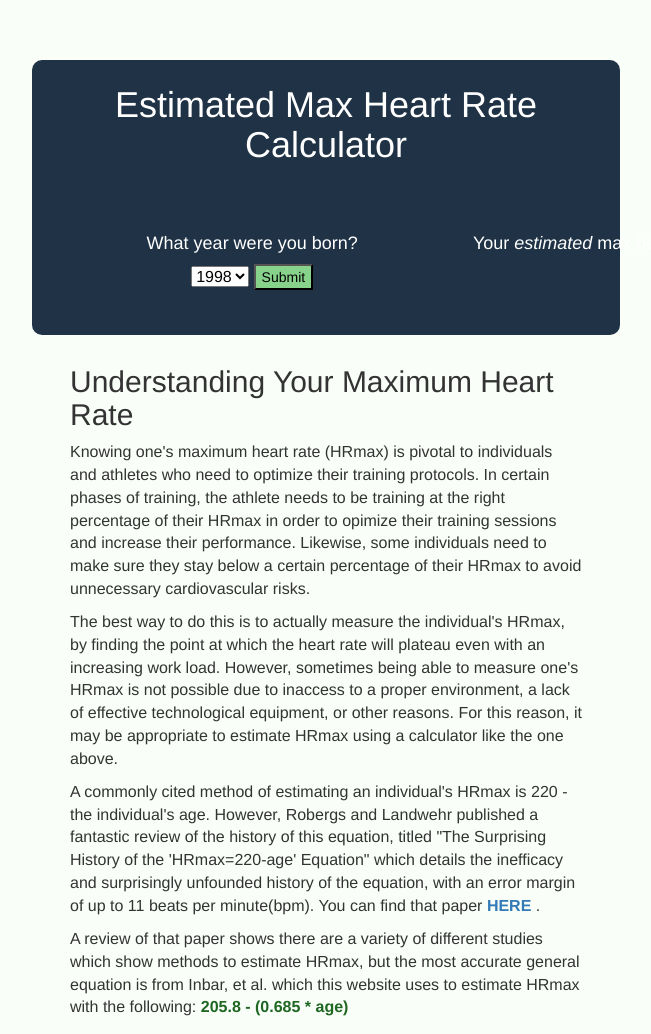
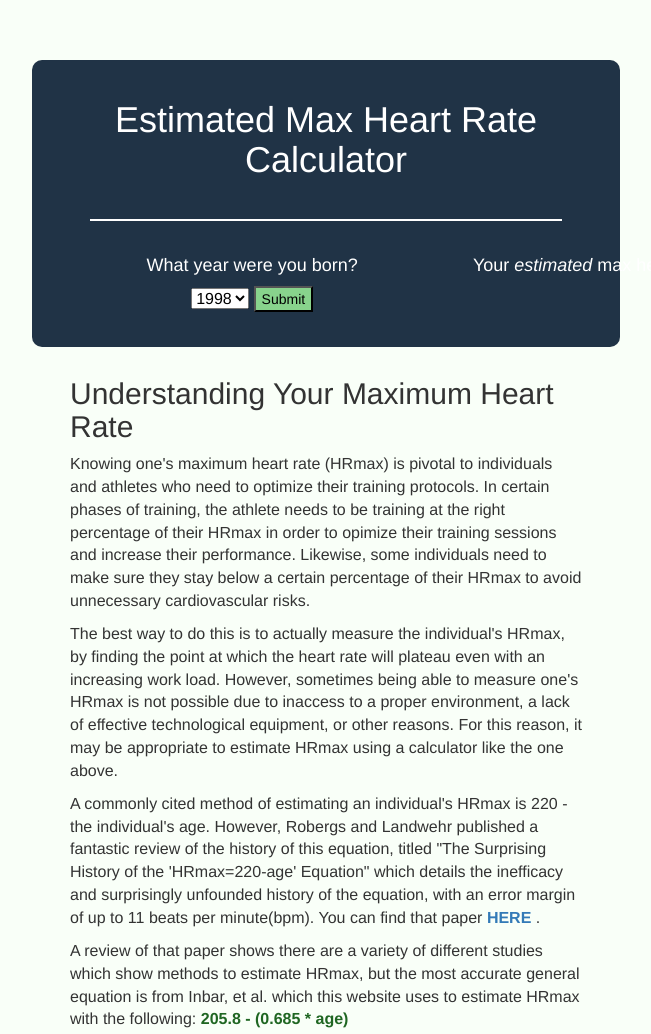
Before and after one commit to alphamarshan/Max-Heart-Rate-Web-App, a plain HTML site: page index.html in a window 1280 px wide. Shown: the top 1034 px of the page, without its empty margins (314-965 px from the left). Drawn offline with nearby package versions, Linux system fonts and the light colour scheme.

Commit message:
style changes

```diff
--- a/index.html
+++ b/index.html
@@ -14,6 +14,10 @@
     <div id="headerWrapper">
         <div id="header">
             <h1>Estimated Max Heart Rate Calculator</h1>
+        </div>
+
+        <div id="whiteLine">
+
         </div>
 
         <div class="container">
--- a/style.css
+++ b/style.css
@@ -18,15 +18,24 @@ body {
 text-align: center;
 background-color: rgb(32, 51, 70);
 color: white;
-	margin-top: 60px;
+margin-top: 60px;
 margin-left: 27%;
 margin-right: 27%;
-padding-bottom: 25px;
+padding-bottom: 15px;
 border-radius: 10px;
 }
 
 #header {
-	padding-top: 5px;
+	padding-top: 20px;
+}
+
+#whiteLine {
+	background-color: white;
+	height: 2px;
+	width: 80%;
+	margin-left: 10%;
+	margin-right: 10%;
+	margin-top: 40px;
 }
 
 #yearofBirth {
@@ -35,7 +44,7 @@ border-radius: 10px;
 
 .container {
 	margin-left: 20px;
-	padding-top: 50px;
+	padding-top: 25px;
 	padding-bottom: 20px;
 }
 
```
